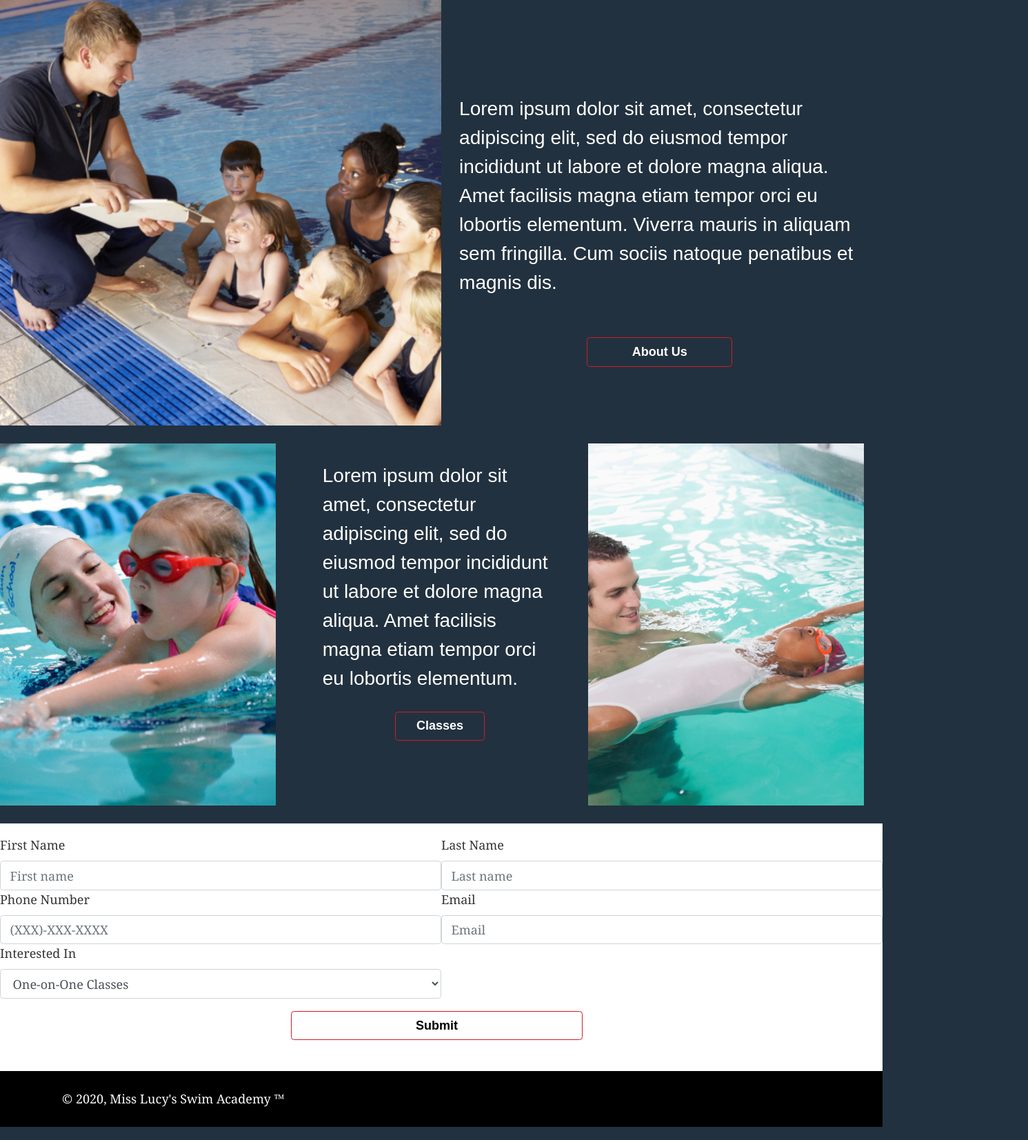
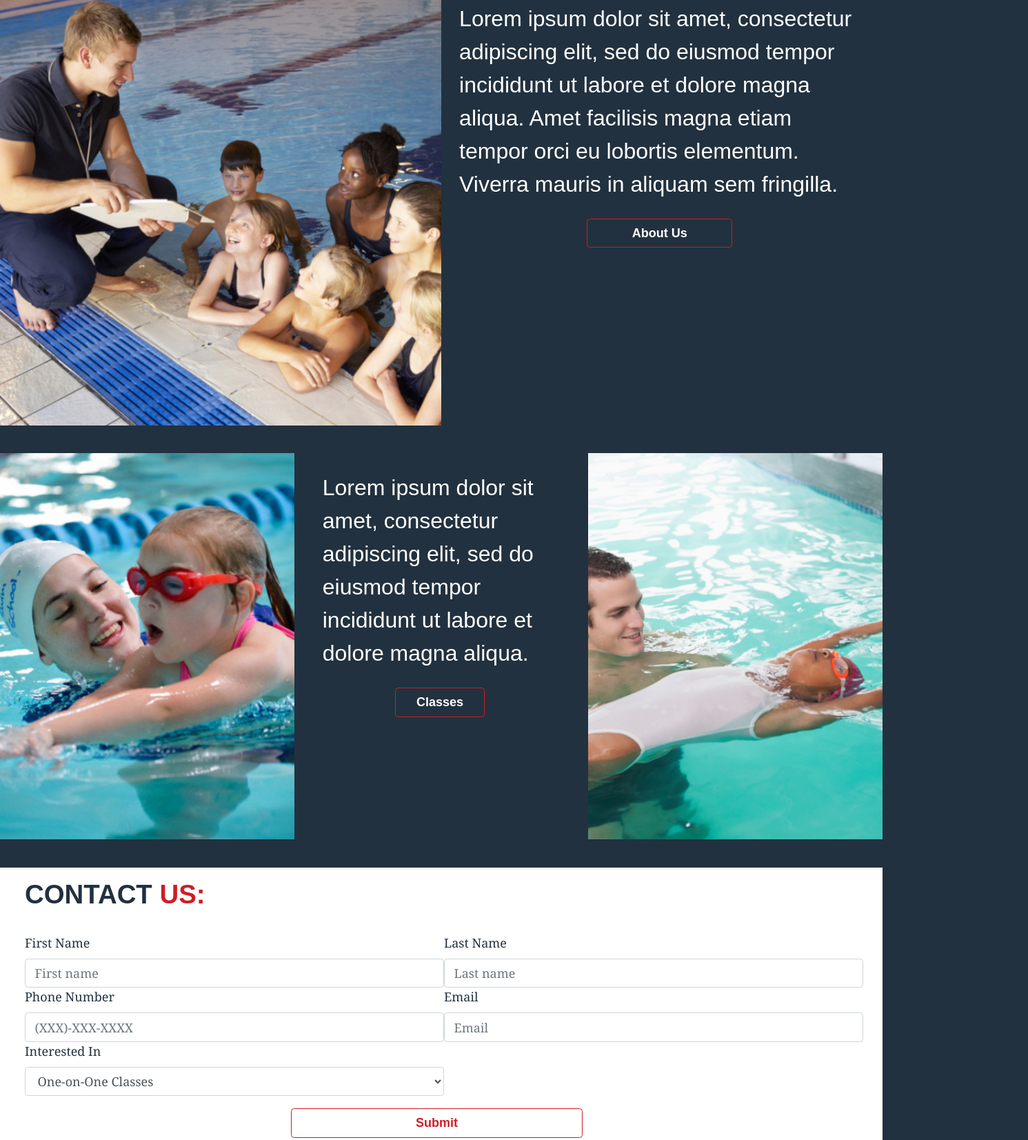
Before and after one commit to faquino08/uber-swim, a Gatsby site: page / in a window 1280 px wide. Shown: the part 995-2648 px from the top of the page at 69% size, 1491 px wide, since content can reach past the window. Built offline with nearby package versions, Linux system fonts and the light colour scheme; Gatsby itself is replaced by a stand-in of ours.

Commit message:
Homepage fixes

```diff
--- a/src/components/bullet-pitch/bullet_pitch.css
+++ b/src/components/bullet-pitch/bullet_pitch.css
@@ -61,4 +61,11 @@
     color: white;
     margin-bottom: 0;
     margin-top: 30px;
+    font-family: sans-serif;
+    font-size: 3vw;
 }
+
+.bullets .row p {
+    font-family: sans-serif;
+    font-size: 1.5vw;
+}
--- a/src/components/contact/contact.css
+++ b/src/components/contact/contact.css
@@ -17,7 +17,7 @@
 
 .btn-outline-primary {
   font-weight: bold;
-  color: black;
+  color: var(--primary);
   text-decoration: none;
 }
 
@@ -29,3 +29,21 @@
     padding: 0 auto;
     margin-left: 33%;
 }
+
+.home_contact.container Form .form-label{
+    color: #22313f;
+    font-weight: 500;
+}
+
+.home_contact.container form .row {
+    margin: 0 2rem !important;
+    width: 95%;
+}
+
+.home_contact.container form .row h1 {
+    color: #22313f;
+    margin-bottom: 0;
+    font-family: sans-serif;
+    font-size: 3vw;
+    margin-bottom: 2rem;
+}
--- a/src/components/contact/contact.js
+++ b/src/components/contact/contact.js
@@ -10,6 +10,11 @@ import Button from "react-bootstrap/Button"
 const homeContact = () => (
   <Container className="home_contact">
     <Form>
+      <Row>
+        <h1>
+          CONTACT <font color="#cd1e26">US:</font>
+        </h1>
+      </Row>
       <Row>
         <Col md={6} xs={12}>
           <Form.Label>First Name</Form.Label>
--- a/src/components/header/header.css
+++ b/src/components/header/header.css
@@ -21,7 +21,7 @@
 }
 
 .navbar-split {
-  padding-right: calc((100% - 1200px)*0.5);
+  padding-right: 10px;
 }
 
 .navbar-upper {
@@ -254,6 +254,10 @@
     position: absolute;
   }
 
+  .navbar-nav .btn {
+    margin: 1.5rem 6rem;
+  }
+
   /*
     Hamburger
   */
--- a/src/components/header/header.js
+++ b/src/components/header/header.js
@@ -8,7 +8,9 @@ import logo from "../../images/Logo_1-in-vector.svg"
 import "../../images/js/all.js"
 
 const Header = ({ siteTitle }) => (
-  <Navbar className="navblue" expand="md">
+  <Navbar className="navblue" expand="md" collapseOnSelect="true"
+    sticky="top"
+  >
     <div
       style={{
         maxWidth: "1200px",
--- a/src/components/layout.css
+++ b/src/components/layout.css
@@ -628,6 +628,10 @@ pre tt:after {
 .footing {
   width: 100%;
   padding: 1.5rem 5rem;
-  background-color: black;
+  background-color: #22313f;;
   color: white;
 }
+
+#___gatsby {
+  overflow-x: hidden;
+}
--- a/src/components/layout.js
+++ b/src/components/layout.js
@@ -38,7 +38,8 @@ const Layout = ({ children }) => {
         <main>{children}</main>
         <footer>
           <div className="footing">
-            © {new Date().getFullYear()}, Miss Lucy's Swim Academy &trade;        </div>
+            © {new Date().getFullYear()}, Miss Lucy's Swim Academy
+          </div>
         </footer>
       </div>
     </>
--- a/src/components/short-about/short_about.css
+++ b/src/components/short-about/short_about.css
@@ -12,18 +12,20 @@
     margin: 1.45rem;
     color: white;
     font-family: sans-serif;
-    font-size: 28px;
-    position: absolute;
-    top: 20%;
+    font-size: 2.5vw;
+    position: relative;
 }
 
 .home_about.container .col-md-6.col-12 .short_btn {
-    position: absolute;
-    margin-top: 80%;
+    position: relative;
     display: block;
     width: 100%;
     padding: 0 auto;
     margin-left: 33%;
+}
+
+.home_about.container .row .col-md-6.col-12 img {
+    margin-bottom: 2.25rem !important;
 }
 
 .short_btn button {
--- a/src/components/short-about/short_about.js
+++ b/src/components/short-about/short_about.js
@@ -19,8 +19,7 @@ const quickAboutUs = () => (
           Lorem ipsum dolor sit amet, consectetur adipiscing elit, sed do
           eiusmod tempor incididunt ut labore et dolore magna aliqua. Amet
           facilisis magna etiam tempor orci eu lobortis elementum. Viverra
-          mauris in aliquam sem fringilla. Cum sociis natoque penatibus et
-          magnis dis.
+          mauris in aliquam sem fringilla.
         </p>
         <div className="short_btn">
           <Button variant="outline-primary" >
--- a/src/components/short-classes/short_classes.css
+++ b/src/components/short-classes/short_classes.css
@@ -17,7 +17,7 @@
     margin: 1.45rem;
     color: white;
     font-family: sans-serif;
-    font-size: 28px;
+    font-size: 2.5vw;
     position: relative;
 }
 
@@ -30,3 +30,12 @@
     padding: 0 auto;
     margin-left: 33%;
 }
+
+.home_classes.container .col-md-4.col-12 .short_btn .btn{
+    min-width: 6rem;
+}
+
+.home_classes.container .row .col-md-4.col-12 img {
+    width: 100%;
+    margin-bottom: 2.25rem;
+}
--- a/src/components/short-classes/short_classes.js
+++ b/src/components/short-classes/short_classes.js
@@ -18,8 +18,7 @@ const quickClasses = () => (
       <Col md={4} xs={12}>
         <p>
           Lorem ipsum dolor sit amet, consectetur adipiscing elit, sed do
-          eiusmod tempor incididunt ut labore et dolore magna aliqua. Amet
-          facilisis magna etiam tempor orci eu lobortis elementum.
+          eiusmod tempor incididunt ut labore et dolore magna aliqua.
         </p>
         <div className="short_btn">
           <Button variant="outline-primary">
```
